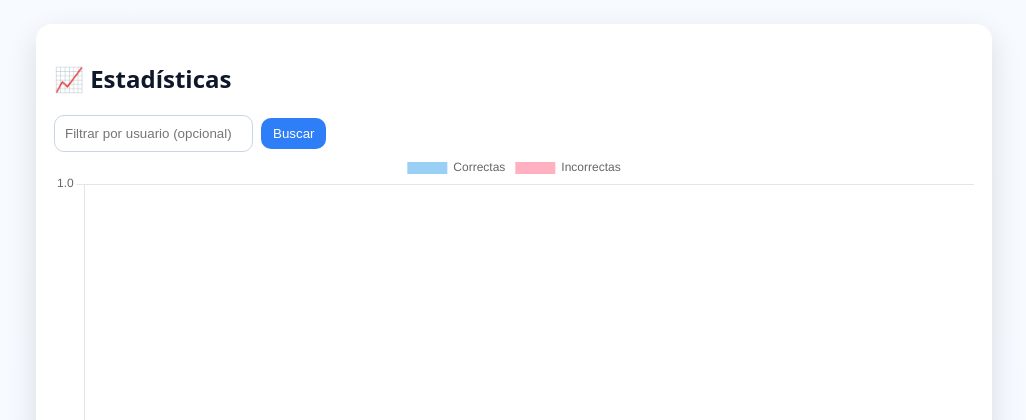
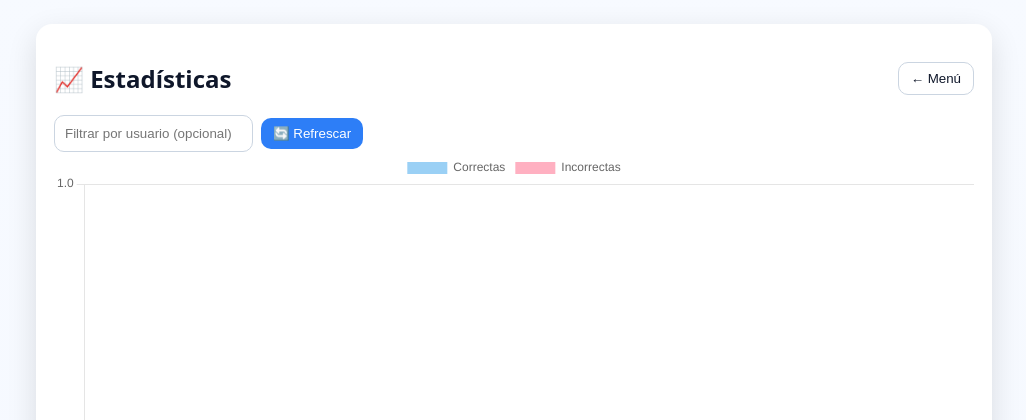
Before and after one commit to Predator0520/verbos-flask-app, a Flask app: page / in a window 1280 px wide, after a click on "📈 Estadísticas". Shown: the part 54-474 px from the top of the page, without its empty margins (126-1152 px from the left). Run offline with Flask 3, Linux system fonts and the light colour scheme; data that the repository does not hold is empty; parts of the project's set-up code (start-up, migrations or seed data) failed here and were passed over.

Commit message:
Update index.html

```diff
--- a/templates/index.html
+++ b/templates/index.html
@@ -21,7 +21,6 @@
         <button id="btn-ver-verbos" class="card btn-warning" onclick="ui.mostrar('lista'); datos.listarVerbos();">📋 Ver Verbos</button>
         <button class="card btn-purple" onclick="ui.mostrar('agregar')">➕ Agregar Verbo</button>
       </div>
-
       <div class="bottom-cta">
         <button class="btn-ghost" onclick="ui.mostrar('stats'); ui.cargarEstadisticas();">📈 Estadísticas</button>
       </div>
@@ -31,7 +30,7 @@
     <section id="setup" class="panel hidden">
       <h2>🧠 Configurar práctica</h2>
 
-      <!-- Paso 1: Usuario -->
+      <!-- Paso 1 -->
       <div id="step1">
         <div class="setup-block">
           <label>Tu nombre</label>
@@ -46,7 +45,7 @@
         </div>
       </div>
 
-      <!-- Paso 2: Tipo -->
+      <!-- Paso 2 -->
       <div id="step2" class="hidden">
         <div class="setup-block">
           <label>Tipo de verbos</label>
@@ -62,7 +61,7 @@
         </div>
       </div>
 
-      <!-- Paso 3: Cantidad -->
+      <!-- Paso 3 -->
       <div id="step3" class="hidden">
         <div class="setup-block">
           <label>Cantidad</label>
@@ -84,7 +83,7 @@
       </div>
     </section>
 
-    <!-- Ejecución de práctica -->
+    <!-- Ejecución -->
     <section id="play" class="panel hidden">
       <div class="header-row">
         <div class="pill" id="pillUsuario">👤 Invitado</div>
@@ -106,10 +105,10 @@
         <div class="pill" id="pillContador">0/0</div>
         <div class="pill" id="pillStreak">🔥 racha: 0</div>
         <button class="btn-cancel" onclick="practica.finalizar()">✖ Finalizar</button>
-        <button class="btn-ghost" onclick="ui.mostrar('menu');">← Menú</button>
+        <button class="btn-ghost" onclick="ui.mostrar('menu')">← Menú</button>
       </div>
 
-      <!-- Resumen al finalizar -->
+      <!-- Resumen -->
       <div id="resumen" class="modal hidden">
         <div class="modal-content">
           <h3>📋 Resumen de la sesión</h3>
@@ -129,7 +128,7 @@
       </div>
     </section>
 
-    <!-- Lista de verbos -->
+    <!-- Lista -->
     <section id="lista" class="panel hidden">
       <h2>📝 Lista de Verbos</h2>
       <div class="hint">*Este listado se oculta cuando entras a práctica.</div>
@@ -139,7 +138,7 @@
       </div>
     </section>
 
-    <!-- Agregar verbo -->
+    <!-- Agregar -->
     <section id="agregar" class="panel hidden">
       <h2>➕ Agregar verbo</h2>
       <div class="grid">
@@ -160,17 +159,20 @@
 
     <!-- Estadísticas -->
     <section id="stats" class="panel hidden">
-      <h2>📈 Estadísticas</h2>
+      <div class="row" style="justify-content:space-between">
+        <h2>📈 Estadísticas</h2>
+        <div class="row">
+          <button class="btn-ghost" onclick="ui.mostrar('menu')">← Menú</button>
+        </div>
+      </div>
+
       <div class="row">
         <input type="text" id="filtroUsuario" placeholder="Filtrar por usuario (opcional)" />
-        <button class="btn" onclick="ui.cargarEstadisticas()">Buscar</button>
+        <button class="btn" onclick="ui.cargarEstadisticas()">🔄 Refrescar</button>
       </div>
+
       <canvas id="chartStats" height="160"></canvas>
       <div id="tablaStats"></div>
-
-      <div class="row">
-        <button class="btn-ghost" onclick="ui.mostrar('menu')">← Volver</button>
-      </div>
     </section>
   </main>
 
```
